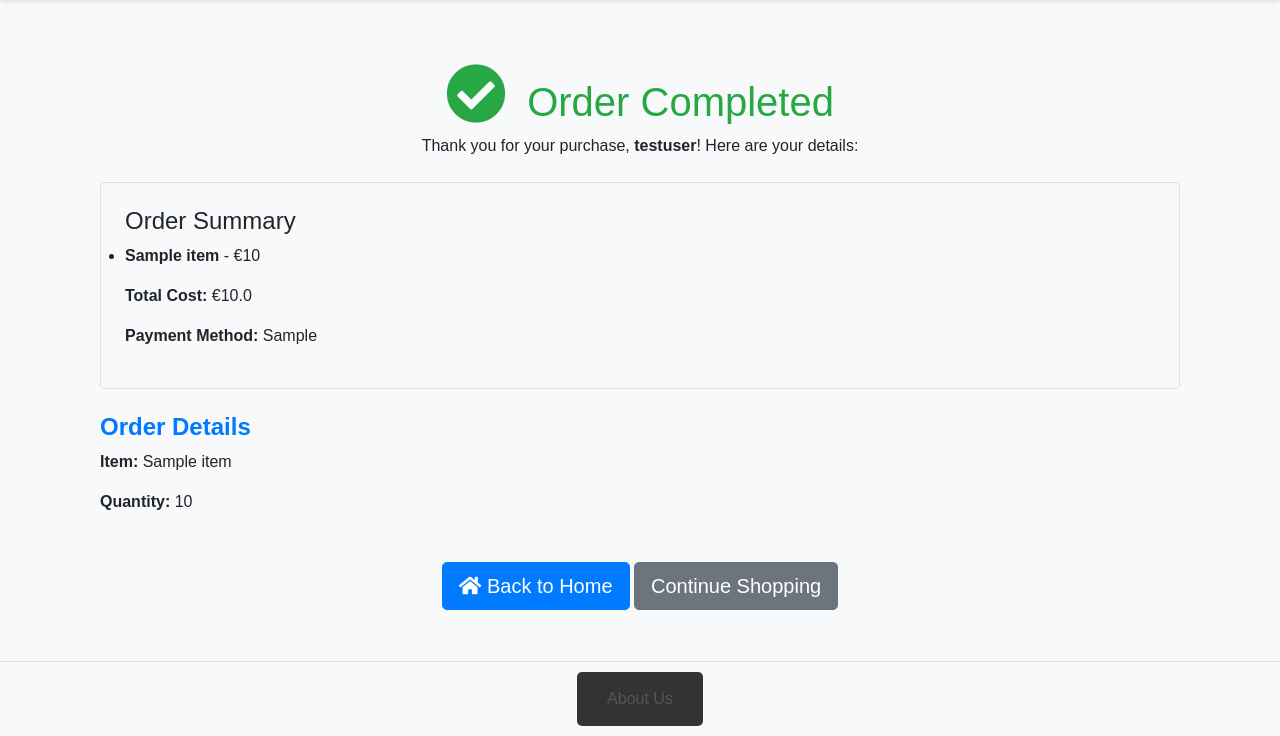
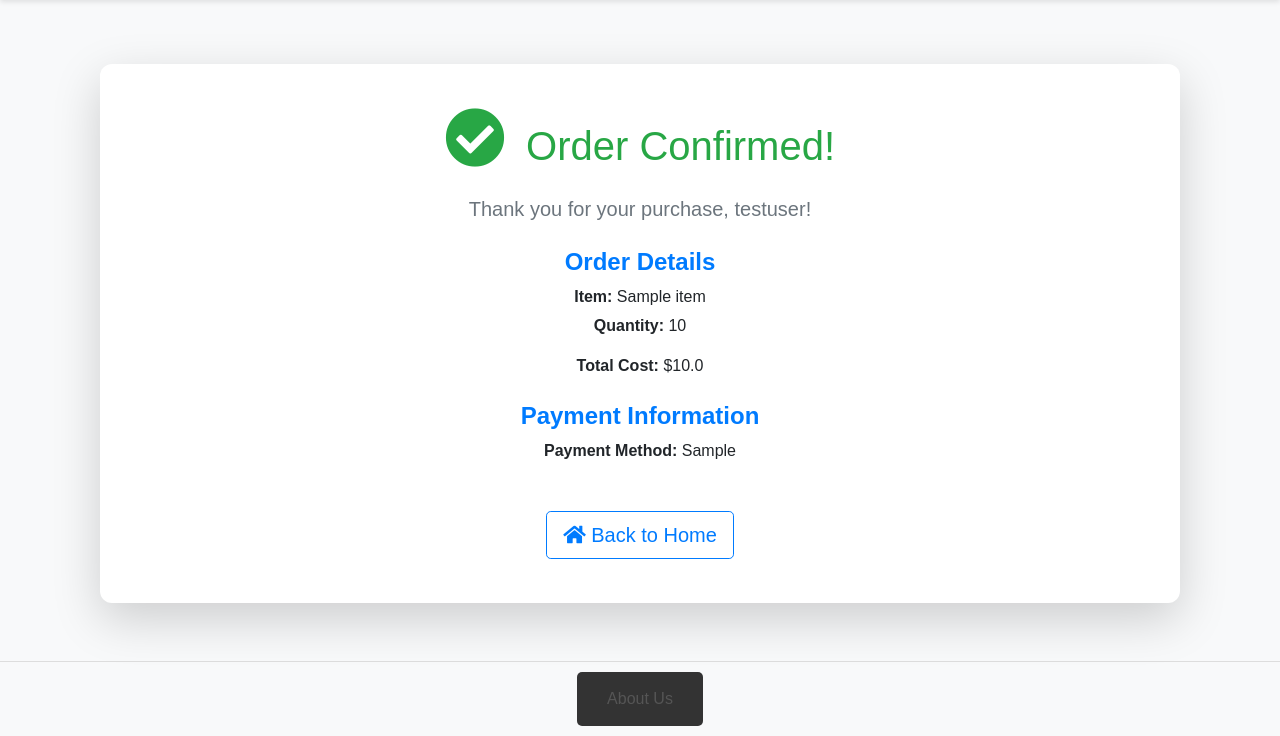
Before and after one commit to Nikoliadis/DEV5003-Nikoliadis, a Flask app: template templates/order_confirmation.html in a window 1280 px wide. Shown: the part 64-800 px from the top of the page. Run offline with Flask 3, Linux system fonts and the light colour scheme; a user stored in the database is signed in; tables that the repository leaves empty hold one stand-in row (values such as "Sample post"); the template is opened without the code that fills it: values that come from a table or form of the project are taken from there, most other values are stand-ins (such as "Sample title", 1, 10 or a date in 2020); some libraries are stand-ins or nearby versions.

Commit message:
Fixed the Add Event And Order Confirmation

```diff
--- a/templates/order_confirmation.html
+++ b/templates/order_confirmation.html
@@ -1,34 +1,41 @@
-{% extends "base.html" %}
+{% extends 'base.html' %}
 
 {% block content %}
 <div class="container mt-5">
-    <h1 class="text-success text-center"><i class="fas fa-check-circle"></i> Order Completed</h1>
-    <p class="text-center">Thank you for your purchase, <strong>{{ current_user.username }}</strong>! Here are your details:</p>
+    <div class="card shadow-lg p-4">
+        <div class="card-body text-center">
+            <h1 class="text-success mb-4"><i class="fas fa-check-circle"></i> Order Confirmed!</h1>
+            <p class="lead">Thank you for your purchase, <strong>{{ current_user.username }}</strong>!</p>
 
-    <div class="mt-4 p-4 border rounded bg-light">
-        <h4>Order Summary</h4>
-        <ul>
+            <div class="mt-4">
+                <!-- Item and Quantity Details -->
+                <h4 class="text-primary">Order Details</h4>
+                <ul class="order-list">
                     {% for item in items %}
-            <li><strong>{{ item.title }}</strong> - €{{ item.price }}</li>
+                        <li><strong>Item:</strong> {{ item.title }}</li>
                     {% endfor %}
                 </ul>
-        <p><strong>Total Cost:</strong> €{{ ticket.total_cost }}</p>
+                <p><strong>Quantity:</strong> {{ ticket.quantity }}</p>
+                <p><strong>Total Cost:</strong> ${{ ticket.total_cost }}</p>
+            </div>
+
+            <div class="mt-4">
+                <!-- Payment Method -->
+                <h4 class="text-primary">Payment Information</h4>
                 <p><strong>Payment Method:</strong> {{ ticket.payment_method }}</p>
-        {% if ticket.payment_method == 'Credit Card' %}
+
+                {% if ticket.payment_method == 'credit_card' %}
                 <p><strong>Shipping Address:</strong> {{ ticket.address }}</p>
                 {% endif %}
             </div>
 
-    <div class="mt-4">
-        <!-- Item and Quantity Details -->
-        <h4 class="text-primary">Order Details</h4>
-        <p><strong>Item:</strong> {{ item.title }}</p>
-        <p><strong>Quantity:</strong> {{ ticket.quantity }}</p>
+            <div class="mt-5">
+                <!-- Back to Home Button -->
+                <a href="{{ url_for('home') }}" class="btn btn-outline-primary btn-lg">
+                    <i class="fas fa-home"></i> Back to Home
+                </a>
             </div>
-
-    <div class="text-center mt-5">
-        <a href="/" class="btn btn-primary btn-lg"><i class="fas fa-home"></i> Back to Home</a>
-        <a href="/events" class="btn btn-secondary btn-lg">Continue Shopping</a>
+        </div>
     </div>
 </div>
 
@@ -38,12 +45,22 @@
         background-color: #f8f9fa;
     }
 
-    .container h1 i {
+    .card {
+        border: none;
+        border-radius: 12px;
+        background-color: #ffffff;
+    }
+
+    .card-body {
+        border-radius: 12px;
+    }
+
+    h1 i {
         font-size: 1.5em;
         margin-right: 10px;
     }
 
-    .container p.lead {
+    p.lead {
         font-size: 1.25em;
         color: #6c757d;
     }
@@ -53,26 +70,25 @@
         color: #007bff;
     }
 
-    a.btn-primary {
-        color: #ffffff;
-        background-color: #007bff;
+    a.btn-outline-primary {
+        color: #007bff;
         border-color: #007bff;
     }
 
-    a.btn-primary:hover {
-        background-color: #0056b3;
-        border-color: #004085;
+    a.btn-outline-primary:hover {
+        background-color: #007bff;
+        color: #ffffff;
     }
 
-    a.btn-secondary {
-        color: #ffffff;
-        background-color: #6c757d;
-        border-color: #6c757d;
+    /* Remove bullet points from the order list */
+    .order-list {
+        list-style-type: none; /* Remove bullet points */
+        padding: 0; /* Remove default padding */
+        margin: 0; /* Remove default margin */
     }
 
-    a.btn-secondary:hover {
-        background-color: #5a6268;
-        border-color: #545b62;
+    .order-list li {
+        margin-bottom: 5px; /* Add spacing between items */
     }
 </style>
 
```
Lines whose indentation alone changed are shown as unchanged.
